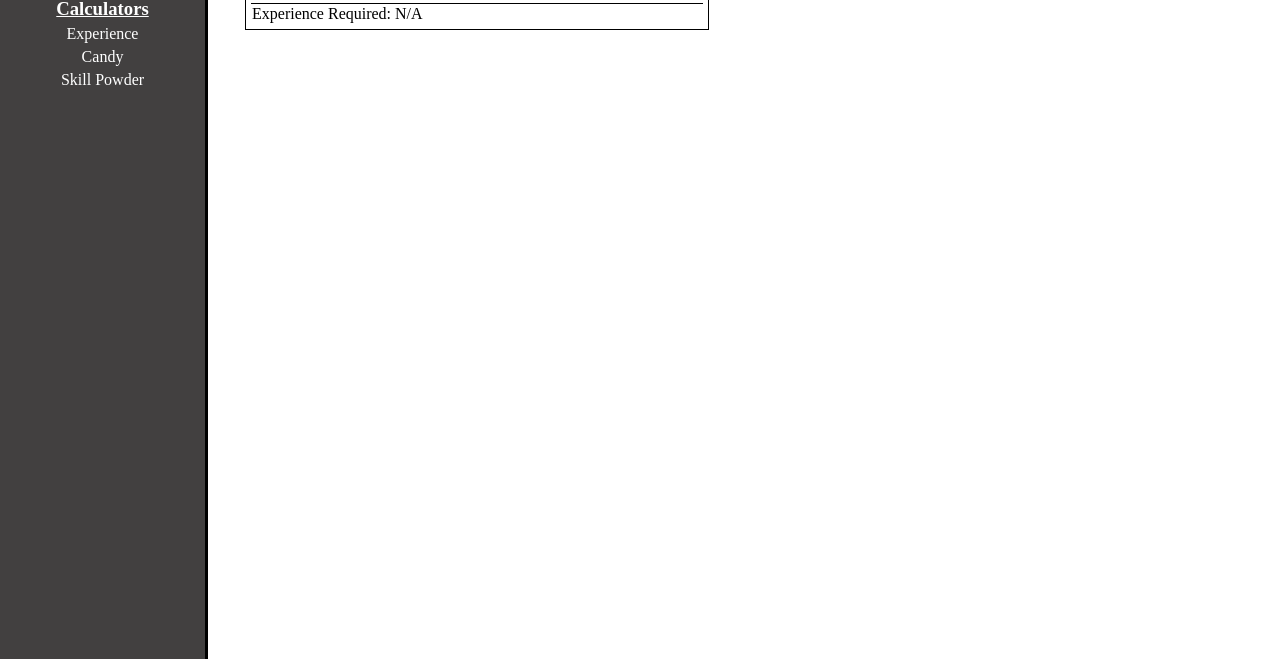
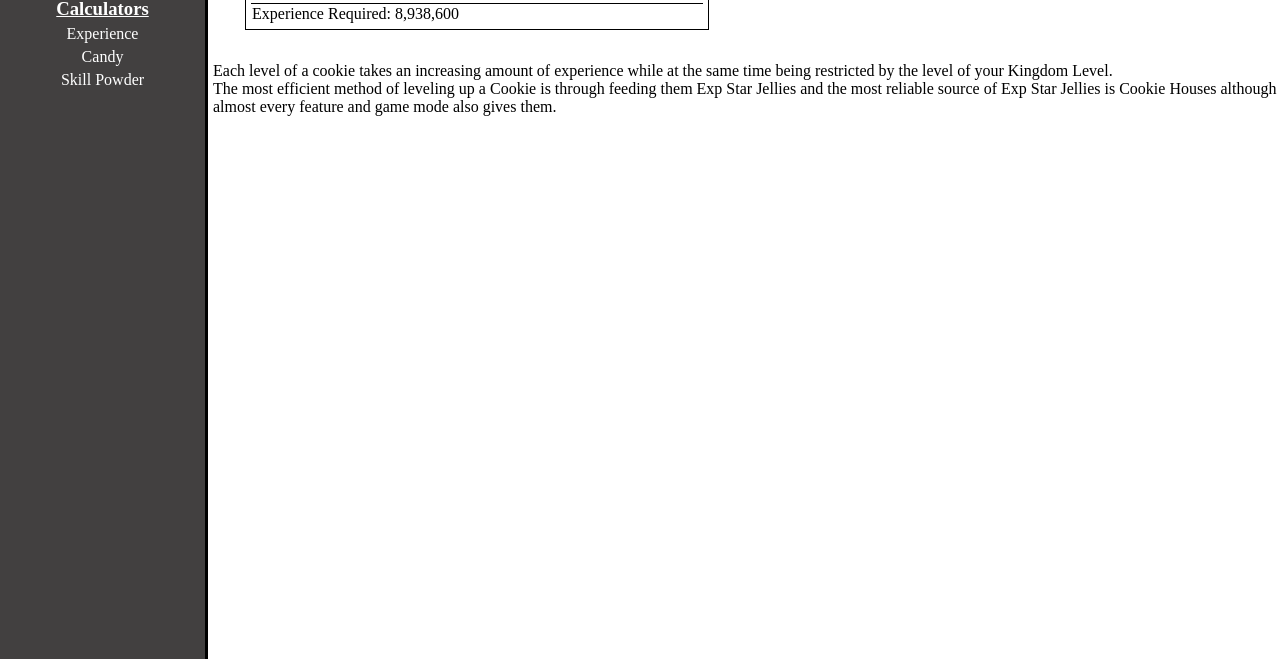
Before and after one commit to PrestonComer/cookieRunKingdom, a plain HTML site: page index.html in a window 1280 px wide. Shown: the part 141-800 px from the top of the page. Drawn offline with nearby package versions, Linux system fonts and the light colour scheme.

Commit message:
working on informational text of exp calculator

```diff
--- a/index.html
+++ b/index.html
@@ -90,12 +90,23 @@
 
                             <tr>
                                 <td id="expRequiredResults" colspan="3">
-                                    <p id="calculationResult">Experience Required: N/A</p>
+                                    <p id="calculationResult">Experience Required: 8,938,600</p>
                                 </td>
                             </tr>
                         </tbody>
                     </table>
                 </div>
+                <!-- <span> -->
+                    <p>
+                        Each level of a cookie takes an increasing amount of
+                        experience while at the same time being restricted by
+                        the level of your Kingdom Level. <br> The most efficient
+                        method of leveling up a Cookie is through feeding them
+                        Exp Star Jellies and the most reliable source of Exp Star
+                        Jellies is Cookie Houses although almost every feature
+                        and game mode also gives them.
+                    </p>
+                <!-- </span> -->
                 <!-- Experience To Level X Required Page End -->
             </div>
 
```
